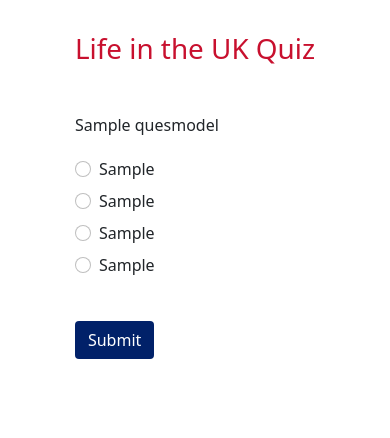
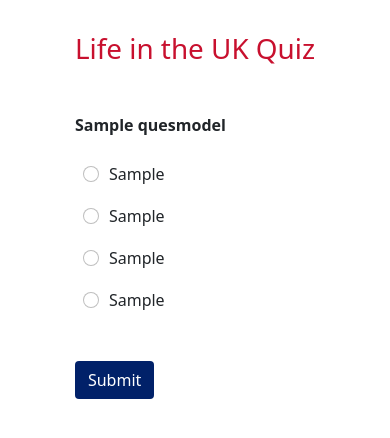
Before and after one commit to lemosbc/lituk-quiz-app, a Django app: page /questions_list in a window 390 px wide. Shown: the top 438 px of the page. Run offline with Django 4.2, Linux system fonts and the light colour scheme; tables that the repository leaves empty hold one stand-in row (values such as "Sample post").

Commit message:
Fix radio button alignment on mobile view

```diff
--- a/quiz/static/css/styles.css
+++ b/quiz/static/css/styles.css
@@ -11,3 +11,14 @@ a {
 .flag-blue {
   background-color: #012169;
 }
+
+label,
+input[type="radio"] {
+  padding: 5px;
+  vertical-align: top;
+  margin-right: 10px;
+}
+
+.question-title {
+  font-weight: bold;
+}
--- a/quiz/templates/quiz/questions_list.html
+++ b/quiz/templates/quiz/questions_list.html
@@ -9,41 +9,41 @@
 
     {% csrf_token %} {% for question in questions %}
     <div class="mb-3 mt-3">
-    <p>{{ question.question }}</p>
+    <p class="question-title">{{ question.question }}</p>
     </div>
     <div class="mb-4">
       <div class="py-1">
-    <input
+    <label class="form-check-label px-2" for="op1"><input
       type="radio"
       id="quiz"
       name="{{question.question}}"
       value="{{question.op1}}"
       class="form-check-input"
-    /><label class="form-check-label px-2" for="op1">{{ question.op1 }}</label><br /></div>
+    />{{ question.op1 }}</label><br /></div>
     <div class="py-1">
-    <input
+    <label class="form-check-label px-2" for="op2"><input
       type="radio"
       id="quiz"
       name="{{question.question}}"
       value="{{question.op2}}"
       class="form-check-input"
-    /><label class="form-check-label px-2" for="op2">{{ question.op2 }}</label><br /></div>
+    />{{ question.op2 }}</label><br /></div>
     <div class="py-1">
-    <input
+    <label class="form-check-label px-2" for="op3"><input
       type="radio"
       id="quiz"
       name="{{question.question}}"
       value="{{question.op3}}"
       class="form-check-input"
-    /><label class="form-check-label px-2" for="op3">{{ question.op3 }}</label><br /></div>
+    />{{ question.op3 }}</label><br /></div>
     <div class="py-1">
-    <input
+    <label class="form-check-label px-2" for="op4"><input
       type="radio"
       id="quiz"
       name="{{question.question}}"
       value="{{question.op4}}"
       class="form-check-input"
-    /><label class="form-check-label px-2" for="op4">{{ question.op4 }}</label><br /></div>
+    /><span class="question-option">{{ question.op4 }}</span></label><br /></div>
   </div>
     {% endfor %}
 
```
